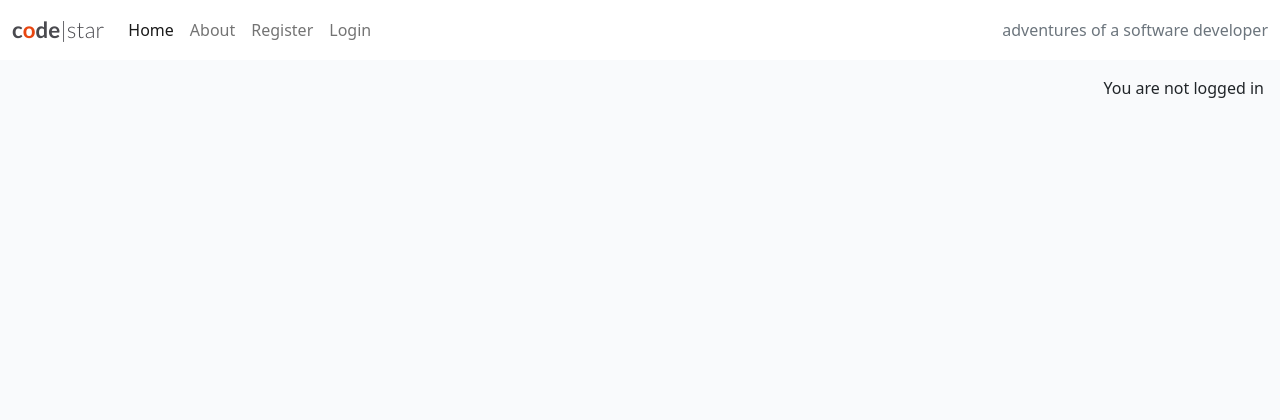
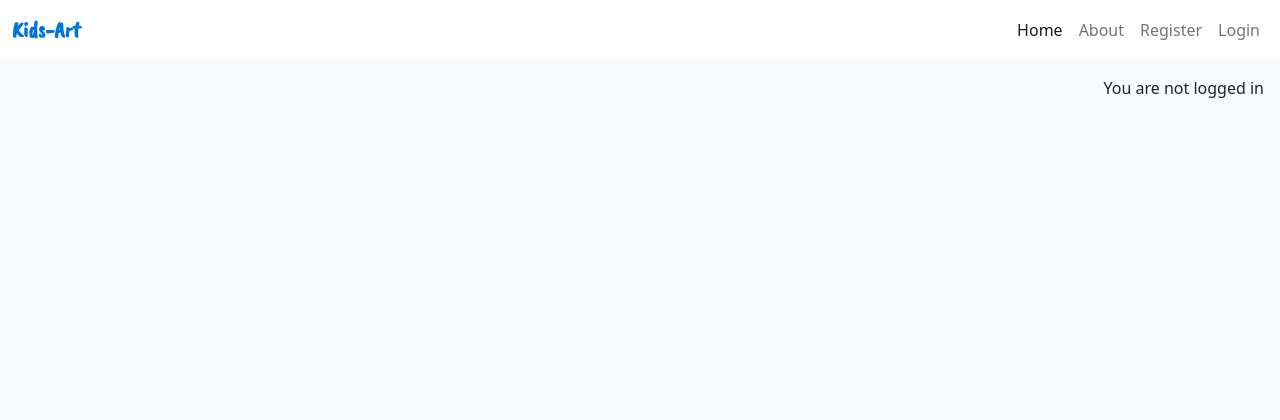
Before and after one commit to Carlos-n21/kids-art, a Django app: page / in a window 1280 px wide. Shown: the top 420 px of the page. Run offline with Django 4.2, Linux system fonts and the light colour scheme; data that the repository does not hold is empty.

Commit message:
add images, update title and menu style for base.html

```diff
--- a/codestar/settings.py
+++ b/codestar/settings.py
@@ -20,6 +20,9 @@ if os.path.isfile('env.py'):
 BASE_DIR = Path(__file__).resolve().parent.parent
 TEMPLATES_DIR = os.path.join(BASE_DIR, 'templates')
 
+STATIC_URL = '/static/'
+STATICFILES_DIRS = [BASE_DIR / "static"]
+
 
 # Quick-start development settings - unsuitable for production
 # See https://docs.djangoproject.com/en/4.2/howto/deployment/checklist/
@@ -28,7 +31,7 @@ TEMPLATES_DIR = os.path.join(BASE_DIR, 'templates')
 SECRET_KEY = os.environ.get("SECRET_KEY")
 
 # SECURITY WARNING: don't run with debug turned on in production!
-DEBUG = False
+DEBUG = True
 
 ALLOWED_HOSTS = ['8000-carlosn21-kidsart-mhki6cilulh.ws.codeinstitute-ide.net', '.herokuapp.com', '127.0.0.1', 'localhost', 'kids-art-03ecd75b696a.herokuapp.com']
 
--- a/runtime.txt
+++ b/runtime.txt
@@ -1 +1 @@
-python-3.12.0
+python-3.9.18
--- a/static/css/style.css
+++ b/static/css/style.css
@@ -3,10 +3,10 @@ body {
 }
 
 .brand {
-    font-family: Lato, sans-serif;
+    font-family: 'Caveat Brush', cursive;
     font-size: 1.4rem;
     font-weight: 700;
-    color: #4A4A4F;
+    color: #0074D9;
 }
 
 .red-o {
--- a/templates/base.html
+++ b/templates/base.html
@@ -18,6 +18,7 @@
     <link rel="preconnect" href="https://fonts.gstatic.com">
     <link href="https://fonts.googleapis.com/css2?family=Roboto:wght@300&display=swap" rel="stylesheet">
     <link href="https://fonts.googleapis.com/css2?family=Lato:wght@300;700&display=swap" rel="stylesheet">
+    <link href="https://fonts.googleapis.com/css2?family=Caveat+Brush&display=swap" rel="stylesheet">
 
     <!-- Font Awesome CSS -->
     <link rel="stylesheet" href="https://cdnjs.cloudflare.com/ajax/libs/font-awesome/5.15.3/css/all.min.css">
@@ -35,14 +36,13 @@
     <!-- Navigation -->
     <nav class="navbar navbar-expand-lg navbar-light bg-white">
         <div class="container-fluid">
-            <a class="navbar-brand" href="{% url 'home' %}"><span class="brand">c<span class="red-o">o</span>de<span
-                        class="thin">|star</span></span></a>
+            <a class="navbar-brand" href="{% url 'home' %}"><span class="brand">Kids-Art</a>
             <button class="navbar-toggler" type="button" data-bs-toggle="collapse" data-bs-target="#navbarText"
                 aria-controls="navbarText" aria-expanded="false" aria-label="Toggle navigation">
                 <span class="navbar-toggler-icon"></span>
             </button>
             <div class="collapse navbar-collapse" id="navbarText">
-                <ul class="navbar-nav me-auto mb-2 mb-lg-0">
+                <ul class="navbar-nav ms-auto mb-2 mb-lg-0">
                     <li class="nav-item">
                         <a class="nav-link {% if request.path == home_url %}active{% endif %}" aria-current="page"
                             href="{% url 'home' %}">Home</a>
@@ -65,9 +65,7 @@
                     {% endif %}
 
                 </ul>
-                <span class="navbar-text text-muted">
-                    adventures of a software developer
-                </span>
+
             </div>
         </div>
     </nav>
```
Also changed, not shown: static/images/logo-color-medium-2.jpg (added), static/images/logo-no-background.png (added), static/images/painting-ideas.jpg (added).
